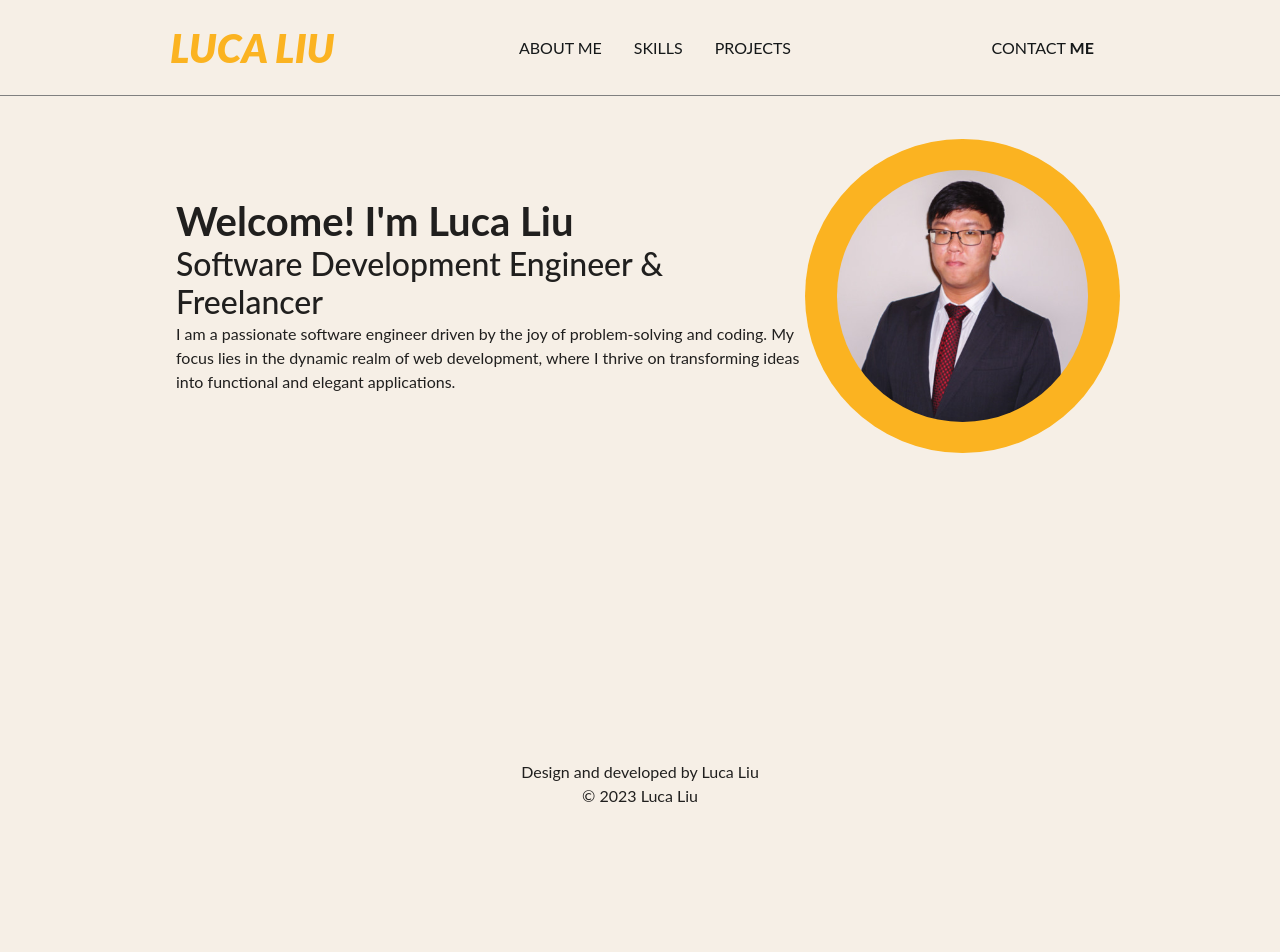
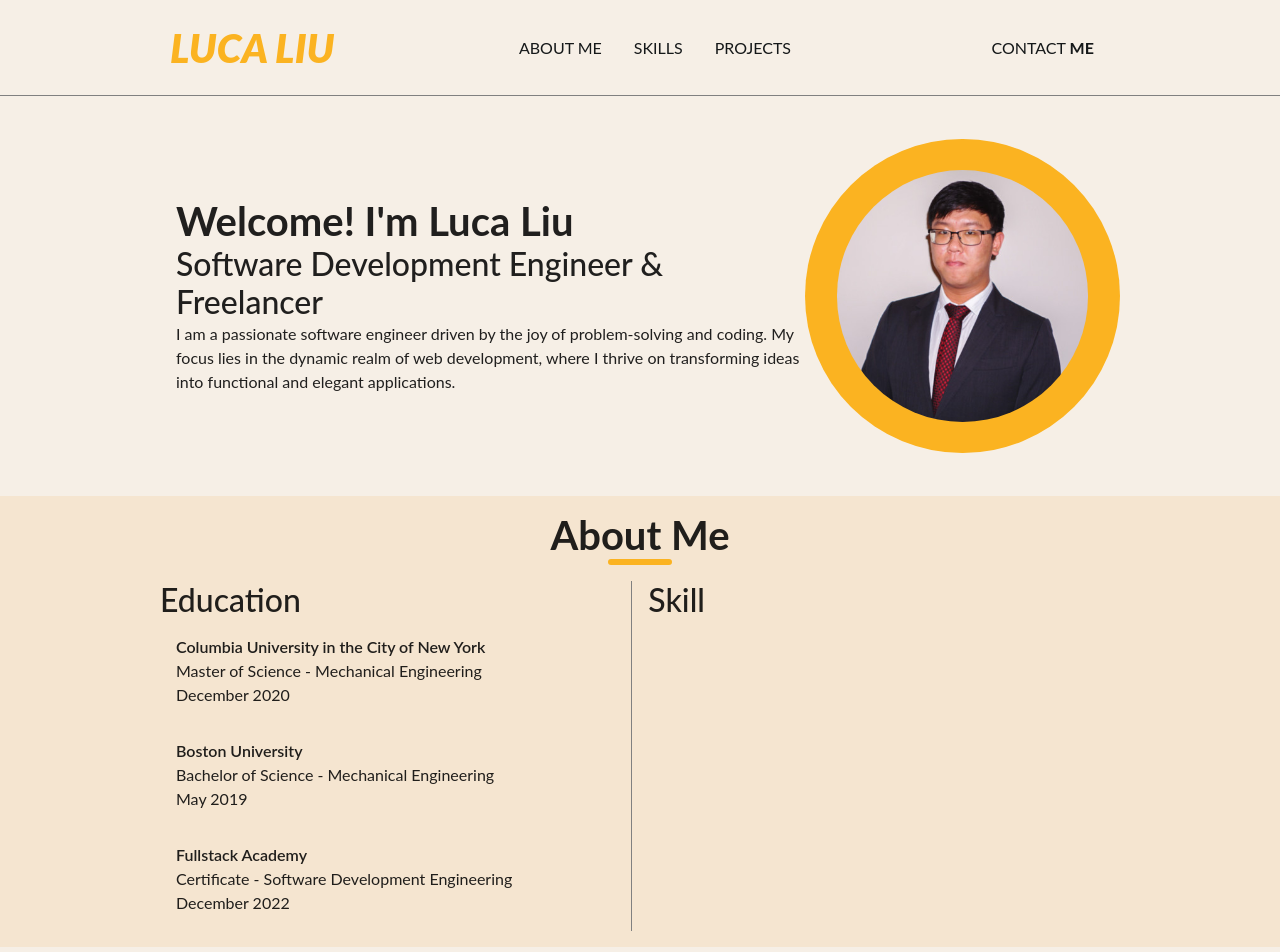
Before and after one commit to liulc006/portfolio, a React app: page /#/ in a window 1280 px wide. Shown: the top 952 px of the page. Before the commit the page ends 808 px from the top, so only its background shows below. Built offline with nearby package versions, Linux system fonts and the light colour scheme; the HTML template or start-up script is replaced by a standard one.

Commit message:
added education

```diff
--- a/src/Components/Home.js
+++ b/src/Components/Home.js
@@ -1,9 +1,9 @@
 import React from "react";
-import { Box, Typography } from "@mui/material";
+import { Box, Typography, Divider } from "@mui/material";
 
 const Home = () => {
     return (
-        <Box sx={{paddingTop:'6rem',display:'flex', justifyContent:'center', alignItems:'center', width:'100%'}}>
+        <Box sx={{paddingTop:'6rem',display:'flex', flexDirection:'column', justifyContent:'center', alignItems:'center', width:'100%'}}>
             <Box sx={{minHeight:'50vh', width:'75%', display:'flex', flexDirection:'row', justifyContent:'center', alignItems:'center'}}>
                 <Box sx={{flex:'2',display:'flex', flexDirection:'column', justifyContent:'center', alignItems:'start', height:'100%', paddingLeft:'1rem'}}>
                     <Typography variant="h1">Welcome! I'm Luca Liu</Typography>
@@ -17,6 +17,39 @@ const Home = () => {
                     <Box component="img" alt="Profile Picture" src="../static/profile.jpeg" sx={{maxWidth:'90%', padding:'1rem',borderRadius:'100%', aspectRatio:'1/1', objectFit:'contain'}}/>
                 </Box>
             </Box>
+
+            {/* About Me */}
+            <Box sx={{display:'flex', flexDirection:'column', width:'100%', backgroundColor:"secondary.lightDark", justifyContent:'center', alignItems:'center', paddingBottom:'1rem'}}>
+                <Box sx={{display:'flex', flexDirection:'column',justifyContent:'center', alignItems:'center', paddingTop:'1rem', paddingBottom:'1rem'}}>
+                    <Typography variant='h1'>About Me</Typography>
+                    <Box sx={{height:'6px', width:'4rem', backgroundColor:'secondary.main', borderRadius:'5px'}}/>
+                </Box>
+                <Box sx={{display:'flex', flexDirection:'row', justifyContent:'center', alignItems:'start', width:'75%'}}>
+                    {/* Education */}
+                    <Box sx={{width:'100%', borderRight:'1px solid gray', marginRight:'1rem', display:'flex', flexDirection:'column'}}>
+                        <Typography variant='h2'>Education</Typography>
+                        <Box sx={{display:'flex', flexDirection:'column', margin:'1rem'}}>
+                            <Typography variant='body' fontWeight='600'>Columbia University in the City of New York</Typography>
+                            <Typography variant='body'>Master of Science - Mechanical Engineering</Typography>
+                            <Typography variant='body'>December 2020</Typography>
+                        </Box>
+                        <Box sx={{display:'flex', flexDirection:'column', margin:'1rem'}}>
+                            <Typography variant='body' fontWeight='600'>Boston University</Typography>
+                            <Typography variant='body'>Bachelor of Science - Mechanical Engineering</Typography>
+                            <Typography variant='body'>May 2019</Typography>
+                        </Box>
+                        <Box sx={{display:'flex', flexDirection:'column', margin:'1rem'}}>
+                            <Typography variant='body' fontWeight='600'>Fullstack Academy</Typography>
+                            <Typography variant='body'>Certificate - Software Development Engineering</Typography>
+                            <Typography variant='body'>December 2022</Typography>
+                        </Box>
+                    </Box>
+                    {/* Skills */}
+                    <Box sx={{width:'100%'}}>
+                        <Typography variant='h2'>Skill</Typography>
+                    </Box>
+                </Box>
+            </Box>
         </Box>
     );
 };
--- a/src/Components/Theme.js
+++ b/src/Components/Theme.js
@@ -6,9 +6,11 @@ const Theme = createTheme({
     palette:{
         primary:{
             main:'#151819', //Black
+            light:'#ffffff', //White
         },
         secondary: {
             light: '#f6efe6', //Light Orange
+            lightDark: '#f5e5d0', //darker shade of the light orange
             main: '#fbb321', //Dense Orange
           },
         background: {
```
